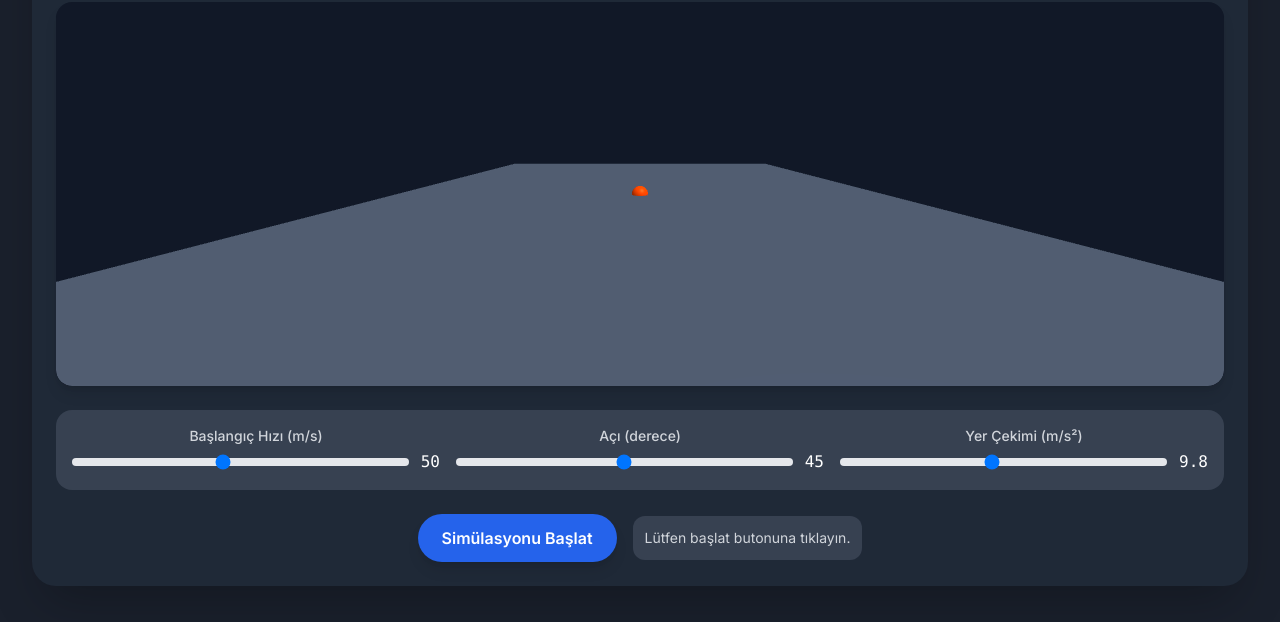
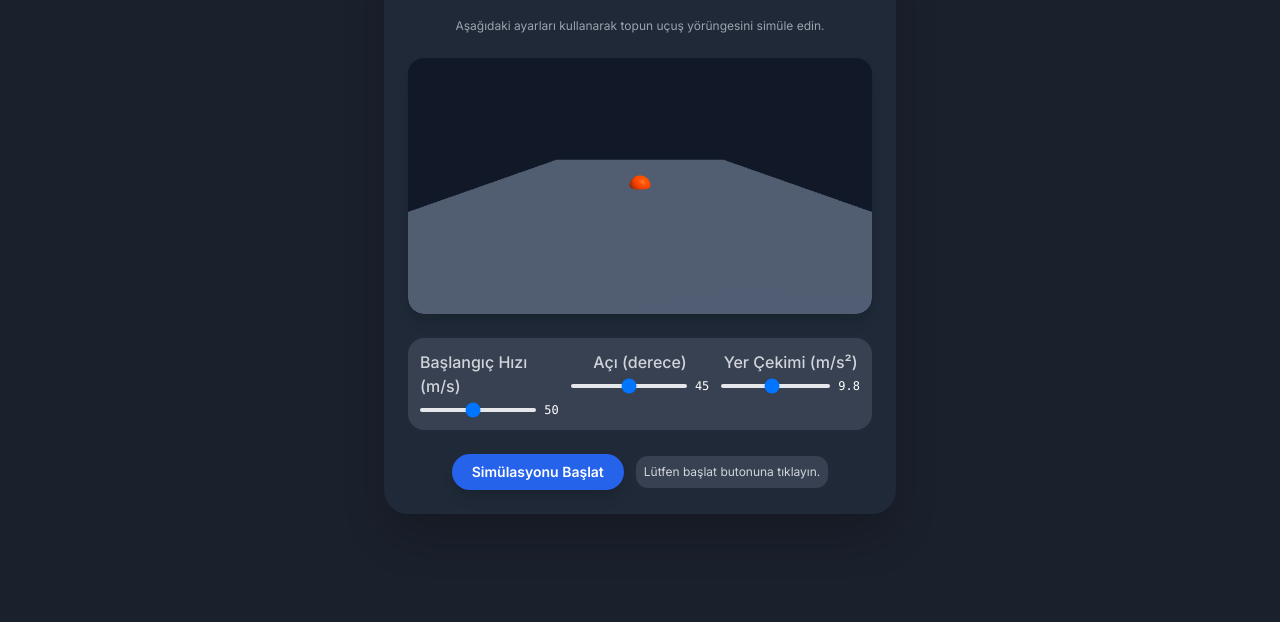
Before and after one commit to nahsendeniz-create/TTTEST, a plain HTML site: page index.html in a window 1280 px wide. Shown: the part 178-800 px from the top of the page. Drawn offline with nearby package versions, Linux system fonts and the light colour scheme; animation ran at ten frames a second.

Commit message:
Add files via upload

```diff
--- a/index.html
+++ b/index.html
@@ -29,53 +29,53 @@
     </style>
 </head>
 <body class="p-4 sm:p-8">
-    <div class="container mx-auto flex flex-col items-center justify-center p-6 bg-gray-800 rounded-3xl shadow-2xl space-y-6">
-        <h1 class="text-3xl sm:text-4xl font-bold text-center text-white mb-2">Top Uçuş Yörüngesi Simülasyonu</h1>
-        <p class="text-gray-400 text-center max-w-xl">
+    <div class="container mx-auto flex flex-col items-center justify-center p-6 bg-gray-800 rounded-3xl shadow-2xl space-y-6 max-w-lg">
+        <h1 class="text-xl sm:text-2xl font-bold text-center text-white mb-2">Top Uçuş Yörüngesi Simülasyonu</h1>
+        <p class="text-gray-400 text-center max-w-md text-xs">
             Aşağıdaki ayarları kullanarak topun uçuş yörüngesini simüle edin.
         </p>
 
         <!-- Canvas Container -->
-        <div id="canvas-container" class="w-full flex justify-center items-center rounded-2xl overflow-hidden bg-gray-900 shadow-lg h-96">
+        <div id="canvas-container" class="w-full flex justify-center items-center rounded-2xl overflow-hidden bg-gray-900 shadow-lg h-64">
             <canvas id="render-canvas"></canvas>
         </div>
 
         <!-- Controls -->
-        <div class="w-full grid grid-cols-1 md:grid-cols-3 gap-4 p-4 bg-gray-700 rounded-2xl">
+        <div class="w-full grid grid-cols-1 md:grid-cols-3 gap-3 p-3 bg-gray-700 rounded-2xl">
             <!-- Initial Velocity -->
             <div class="flex flex-col items-center">
-                <label for="velocity" class="text-sm font-medium text-gray-300">Başlangıç Hızı (m/s)</label>
+                <label for="velocity" class="text-2xs font-medium text-gray-300">Başlangıç Hızı (m/s)</label>
                 <div class="flex items-center w-full mt-1">
-                    <input type="range" id="velocity" name="velocity" min="10" max="100" value="50" step="1" class="w-full h-2 bg-gray-200 rounded-lg appearance-none cursor-pointer">
-                    <span id="velocity-value" class="ml-3 text-white font-mono">50</span>
+                    <input type="range" id="velocity" name="velocity" min="10" max="100" value="50" step="1" class="w-full h-1 bg-gray-200 rounded-lg appearance-none cursor-pointer">
+                    <span id="velocity-value" class="ml-2 text-white font-mono text-xs">50</span>
                 </div>
             </div>
 
             <!-- Angle -->
             <div class="flex flex-col items-center">
-                <label for="angle" class="text-sm font-medium text-gray-300">Açı (derece)</label>
+                <label for="angle" class="text-2xs font-medium text-gray-300">Açı (derece)</label>
                 <div class="flex items-center w-full mt-1">
-                    <input type="range" id="angle" name="angle" min="10" max="80" value="45" step="1" class="w-full h-2 bg-gray-200 rounded-lg appearance-none cursor-pointer">
-                    <span id="angle-value" class="ml-3 text-white font-mono">45</span>
+                    <input type="range" id="angle" name="angle" min="10" max="80" value="45" step="1" class="w-full h-1 bg-gray-200 rounded-lg appearance-none cursor-pointer">
+                    <span id="angle-value" class="ml-2 text-white font-mono text-xs">45</span>
                 </div>
             </div>
 
             <!-- Gravity -->
             <div class="flex flex-col items-center">
-                <label for="gravity" class="text-sm font-medium text-gray-300">Yer Çekimi (m/s²)</label>
+                <label for="gravity" class="text-2xs font-medium text-gray-300">Yer Çekimi (m/s²)</label>
                 <div class="flex items-center w-full mt-1">
-                    <input type="range" id="gravity" name="gravity" min="1" max="20" value="9.8" step="0.1" class="w-full h-2 bg-gray-200 rounded-lg appearance-none cursor-pointer">
-                    <span id="gravity-value" class="ml-3 text-white font-mono">9.8</span>
+                    <input type="range" id="gravity" name="gravity" min="1" max="20" value="9.8" step="0.1" class="w-full h-1 bg-gray-200 rounded-lg appearance-none cursor-pointer">
+                    <span id="gravity-value" class="ml-2 text-white font-mono text-xs">9.8</span>
                 </div>
             </div>
         </div>
 
         <!-- Buttons and Info -->
-        <div class="flex flex-col sm:flex-row items-center justify-center space-y-4 sm:space-y-0 sm:space-x-4 w-full">
-            <button id="start-button" class="px-6 py-3 bg-blue-600 hover:bg-blue-700 text-white font-semibold rounded-full shadow-lg transition-colors duration-300">
+        <div class="flex flex-col sm:flex-row items-center justify-center space-y-3 sm:space-y-0 sm:space-x-3 w-full">
+            <button id="start-button" class="px-5 py-2 bg-blue-600 hover:bg-blue-700 text-white font-semibold rounded-full shadow-lg transition-colors duration-300 text-sm">
                 Simülasyonu Başlat
             </button>
-            <div id="info-box" class="p-3 bg-gray-700 rounded-xl text-center text-sm text-gray-300">
+            <div id="info-box" class="p-2 bg-gray-700 rounded-xl text-center text-xs text-gray-300">
                 Lütfen başlat butonuna tıklayın.
             </div>
         </div>
@@ -90,7 +90,7 @@
             const canvasContainer = document.getElementById('canvas-container');
 
             // Set initial camera position
-            camera.position.set(0, 15, 60);
+            camera.position.set(0, 10, 30);
             camera.lookAt(new THREE.Vector3(0, 0, 0));
 
             // Lighting
@@ -101,7 +101,7 @@
             scene.add(directionalLight);
 
             // Ground plane
-            const planeGeometry = new THREE.PlaneGeometry(120, 120);
+            const planeGeometry = new THREE.PlaneGeometry(60, 60);
             const planeMaterial = new THREE.MeshPhongMaterial({ color: 0x4a5568, side: THREE.DoubleSide });
             const plane = new THREE.Mesh(planeGeometry, planeMaterial);
             plane.rotation.x = Math.PI / 2;
```
